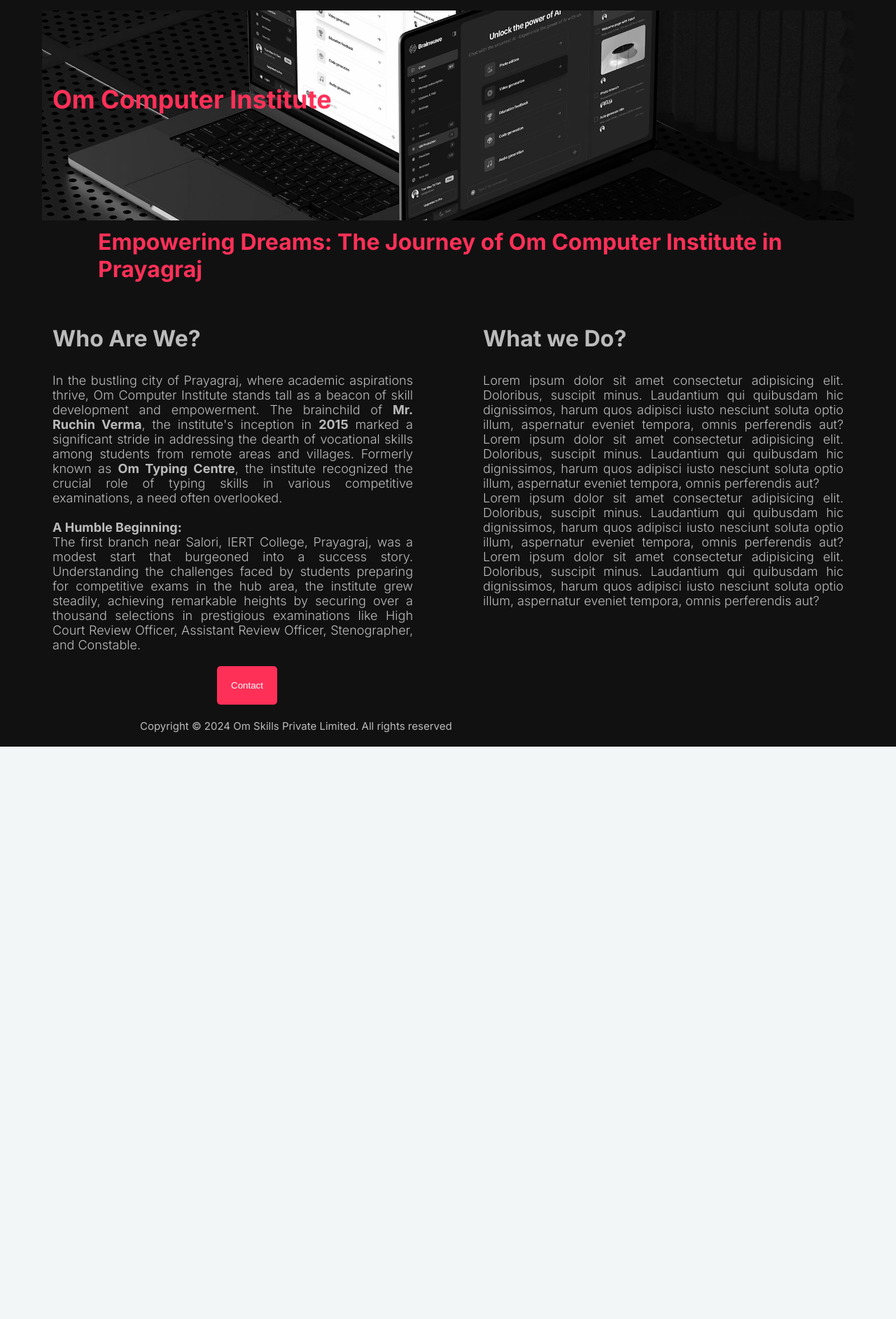
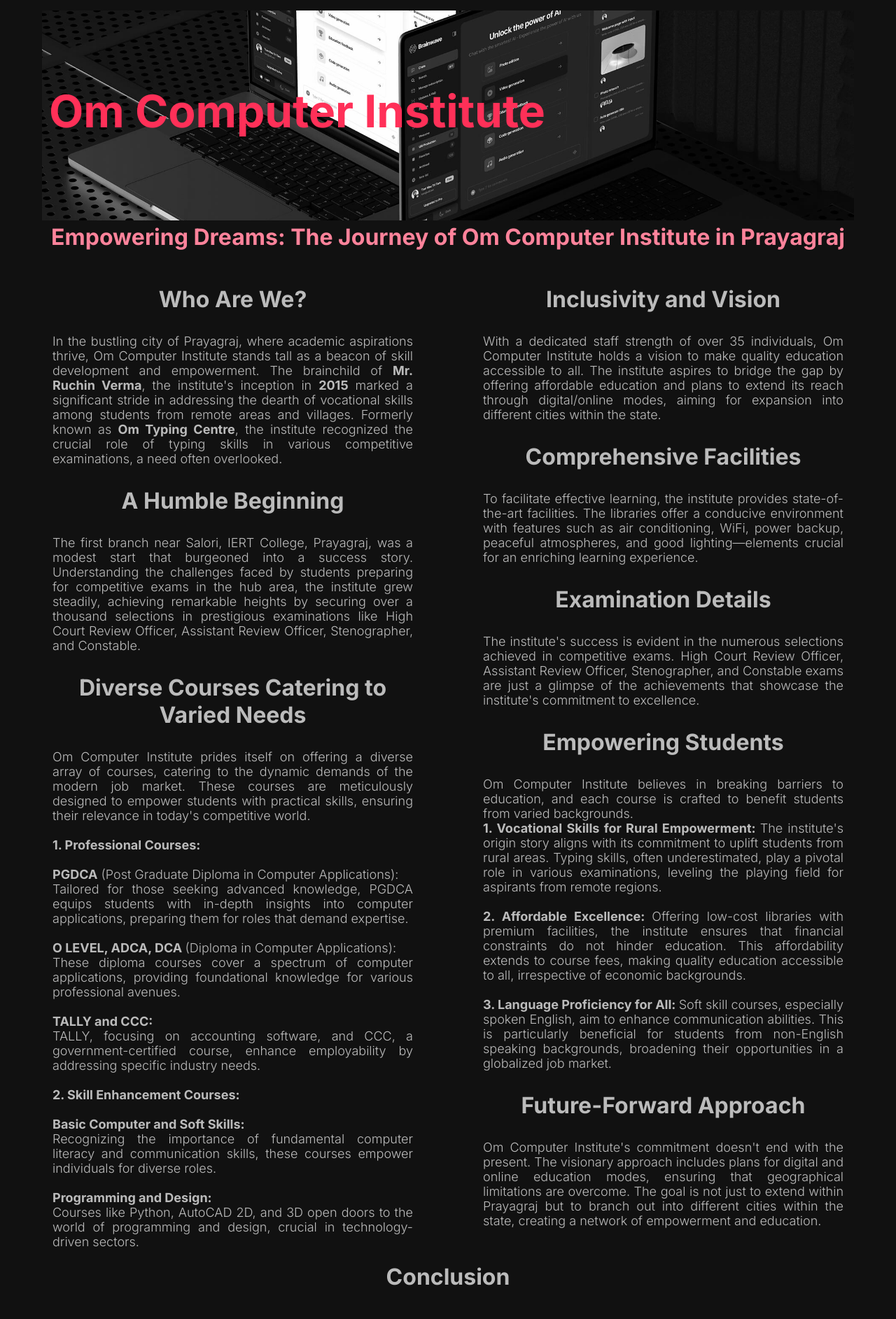
Before and after one commit to MAYANK-TRIPATH/Om-website, a Next.js app: page /about in a window 1280 px wide. Shown: the part 90-1975 px from the top of the page at 70% size. Before the commit the page ends 1157 px from the top, so only its background shows below. Built offline with nearby package versions, Linux system fonts and the light colour scheme.

Commit message:
about section updated

```diff
--- a/src/app/about/page.jsx
+++ b/src/app/about/page.jsx
@@ -26,33 +26,95 @@ const About = () => {
       <div className={styles.item}>
         <h1 className={styles.title}>Who Are We?</h1>
         <p className={styles.desc}>
-        In the bustling city of Prayagraj, where academic aspirations thrive, Om Computer Institute stands tall as a beacon of skill development and empowerment. The brainchild of <b>Mr. Ruchin Verma</b>, the institute's inception in <b>2015</b> marked a significant stride in addressing the dearth of vocational skills among students from remote areas and villages. Formerly known as <b>Om Typing Centre</b>, the institute recognized the crucial role of typing skills in various competitive examinations, a need often overlooked. <br/>
+        In the bustling city of Prayagraj, where academic aspirations thrive, Om Computer Institute stands tall as a beacon of skill development and empowerment. The brainchild of <b>Mr. Ruchin Verma</b>, the institute's inception in <b>2015</b> marked a significant stride in addressing the dearth of vocational skills among students from remote areas and villages. Formerly known as <b>Om Typing Centre</b>, the institute recognized the crucial role of typing skills in various competitive examinations, a need often overlooked. <br/></p>
 
-          <br/>
-        <b>A Humble Beginning:</b> <br/>
+
+    <h1 className={styles.title}>A Humble Beginning</h1>
+    <p className={styles.desc}>
 The first branch near Salori, IERT College, Prayagraj, was a modest start that burgeoned into a success story. Understanding the challenges faced by students preparing for competitive exams in the hub area, the institute grew steadily, achieving remarkable heights by securing over a thousand selections in prestigious examinations like High Court Review Officer, Assistant Review Officer, Stenographer, and Constable.
 
         </p>
+
+    <h1 className={styles.title}>Diverse Courses Catering to Varied Needs</h1>
+    <p className={styles.desc}>
+
+Om Computer Institute prides itself on offering a diverse array of courses, catering to the dynamic demands of the modern job market. These courses are meticulously designed to empower students with practical skills, ensuring their relevance in today's competitive world.
+<br/> <br/>
+<b>
+1. Professional Courses: </b> <br/><br/>
+    <b>PGDCA</b> (Post Graduate Diploma in Computer Applications): <br/>
+    Tailored for those seeking advanced knowledge, PGDCA equips students with in-depth insights into computer applications, preparing them for roles that demand expertise.<br/><br/>
+
+  <b> O LEVEL, ADCA, DCA </b>(Diploma in Computer Applications):<br/>
+    These diploma courses cover a spectrum of computer applications, providing foundational knowledge for various professional avenues.<br/><br/>
+
+    <b> TALLY and CCC: </b><br/>
+    TALLY, focusing on accounting software, and CCC, a government-certified course, enhance employability by addressing specific industry needs.<br/><br/>
+
+    <b>
+2. Skill Enhancement Courses:
+  </b> <br/><br/><b>Basic Computer and Soft Skills: </b><br />
+    Recognizing the importance of fundamental computer literacy and communication skills, these courses empower individuals for diverse roles.<br/>
+<br/>
+   <b>Programming and Design:</b><br/>
+    Courses like Python, AutoCAD 2D, and 3D open doors to the world of programming and design, crucial in technology-driven sectors.
+    </p>
+
+
       </div>
+
       <div className={styles.item}>
-        <h1 className={styles.title}>What we Do?</h1>
+        <h1 className={styles.title}>Inclusivity and Vision</h1>
         <p className={styles.desc}>
-          Lorem ipsum dolor sit amet consectetur adipisicing elit. Doloribus, suscipit minus.
-          Laudantium qui quibusdam hic dignissimos, harum quos adipisci iusto nesciunt soluta
-           optio illum, aspernatur eveniet tempora, omnis perferendis aut?
-           Lorem ipsum dolor sit amet consectetur adipisicing elit. Doloribus, suscipit minus.
-          Laudantium qui quibusdam hic dignissimos, harum quos adipisci iusto nesciunt soluta
-           optio illum, aspernatur eveniet tempora, omnis perferendis aut?
-           <br/>
-           Lorem ipsum dolor sit amet consectetur adipisicing elit. Doloribus, suscipit minus.
-          Laudantium qui quibusdam hic dignissimos, harum quos adipisci iusto nesciunt soluta
-           optio illum, aspernatur eveniet tempora, omnis perferendis aut? Lorem ipsum dolor sit amet consectetur adipisicing elit. Doloribus, suscipit minus.
-          Laudantium qui quibusdam hic dignissimos, harum quos adipisci iusto nesciunt soluta
-           optio illum, aspernatur eveniet tempora, omnis perferendis aut?
+        With a dedicated staff strength of over 35 individuals, Om Computer Institute holds a vision to make quality education accessible to all. The institute aspires to bridge the gap by offering affordable education and plans to extend its reach through digital/online modes, aiming for expansion into different cities within the state.
+
+        </p>
+        <h1 className={styles.title}>Comprehensive Facilities</h1>
+        <p className={styles.desc}>To facilitate effective learning, the institute provides state-of-the-art facilities. The libraries offer a conducive environment with features such as air conditioning, WiFi, power backup, peaceful atmospheres, and good lighting—elements crucial for an enriching learning experience.
         </p>
 
+
+
+<h1 className={styles.title}>Examination Details</h1>
+<p className={styles.desc}>
+The institute's success is evident in the numerous selections achieved in competitive exams. High Court Review Officer, Assistant Review Officer, Stenographer, and Constable exams are just a glimpse of the achievements that showcase the institute's commitment to excellence.
+
+        </p>
+
+<h1 className={styles.title}>Empowering Students</h1>
+<p className={styles.desc}>
+
+
+
+Om Computer Institute believes in breaking barriers to education, and each course is crafted to benefit students from varied backgrounds.<br/>
+
+<b>1. Vocational Skills for Rural Empowerment: </b>
+
+  The institute's origin story aligns with its commitment to uplift students from rural areas. Typing skills, often underestimated, play a pivotal role in various examinations, leveling the playing field for aspirants from remote regions.<br/><br/>
+
+<b>2. Affordable Excellence: </b>
+
+   Offering low-cost libraries with premium facilities, the institute ensures that financial constraints do not hinder education. This affordability extends to course fees, making quality education accessible to all, irrespective of economic backgrounds.<br/><br/>
+
+<b>3. Language Proficiency for All: </b>
+
+   Soft skill courses, especially spoken English, aim to enhance communication abilities. This is particularly beneficial for students from non-English speaking backgrounds, broadening their opportunities in a globalized job market.
+
+</p>
+
+<h1 className={styles.title}>Future-Forward Approach</h1>
+<p className={styles.desc}>Om Computer Institute's commitment doesn't end with the present. The visionary approach includes plans for digital and online education modes, ensuring that geographical limitations are overcome. The goal is not just to extend within Prayagraj but to branch out into different cities within the state, creating a network of empowerment and education.</p>
+
+
       </div>
-    </div>
+
+
+    </div> <br/>
+    <h1 className={styles.title}>Conclusion</h1><br/><br/>
+    <p className={styles.desc}>
+Om Computer Institute stands not only as a provider of education but as a catalyst for transformation. From its inception to its expansion, the journey reflects a dedication to empowering students with skills that transcend geographical and socio-economic barriers. As it continues to evolve, the institute remains committed to its founding principles — accessible education, vocational empowerment, and a vision that encompasses the digital horizon.
+
+Embark on a learning journey with Om Computer Institute, where education knows no bounds, and every student's dream is a step closer to reality.</p>
     <br/>
     <Button url="/contact" text="Contact"/>
    </div>
--- a/src/app/about/page.module.css
+++ b/src/app/about/page.module.css
@@ -1,11 +1,10 @@
-.container {
 
-}
 
 .imgContainer{
     width: 100%;
     height: 100px;
     position: relative;
+
 }
 
 .img{
@@ -14,15 +13,16 @@
     height: 300px;
     margin-top: 5px;
     filter: grayscale(100%);
+
 }
 
 .imgText{
     position: absolute;
     top: 180px;
-    left: 45px;
+    left: 40px;
     padding: 30px;
     color: #ff3058;
-    font-size: large;
+    font-size: xx-large;
 }
 
 .textContainer{
@@ -34,11 +34,12 @@
 
 .imgDesc{
 font-size: xx-large;
-padding-top:7px ;
-padding-bottom: 10px;
-margin-left: 80px;
-margin-right: 100px;
-color: #ff3058;
+text-align: center;
+color: #ff839b;
+}
+
+.title{
+    text-align: center;
 }
 
 .item{
@@ -49,6 +50,7 @@ color: #ff3058;
     gap: 30px;
 }
 
+
 .desc{
     font-size: 18px;
     font-weight: 350;
--- a/src/app/layout.js
+++ b/src/app/layout.js
@@ -3,17 +3,22 @@ import { Inter } from 'next/font/google'
 import Navbar from '@/components/navbar/Navbar'
 import Footer from '@/components/footer/Footer'
 import { ThemeProvider } from '../../context/ThemeContext'
+import Head from 'next/head'
+
 
 const inter = Inter({ subsets: ['latin'] })
 
 export const metadata = {
-  title: 'Om computer Institute',
-  description: 'Created by Om institute',
+  title: 'Om Computer Institute',
+  description: 'Created by Om Institute',
 }
 
 export default function RootLayout({ children }) {
   return (
     <html lang="en">
+    <Head>
+        <link rel="icon" href="/favicon.ico" />
+      </Head>
       <body className={inter.className}>
         <ThemeProvider>
       <div className="container">
```
Also changed, not shown: 1 other file (tests, documents, lock files or other folders).
